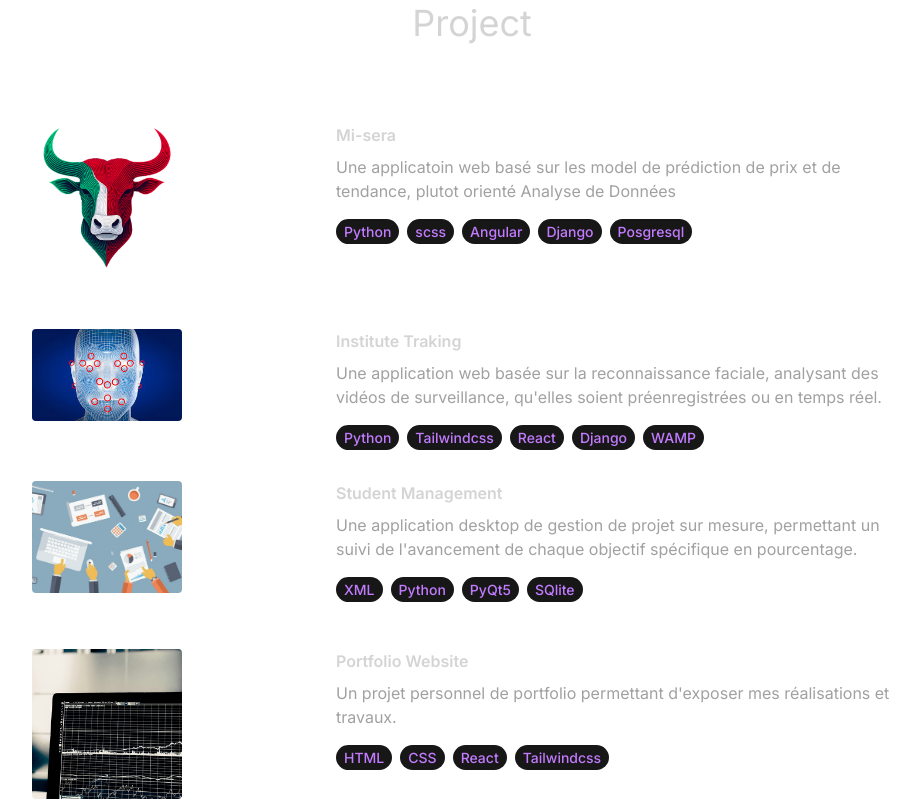
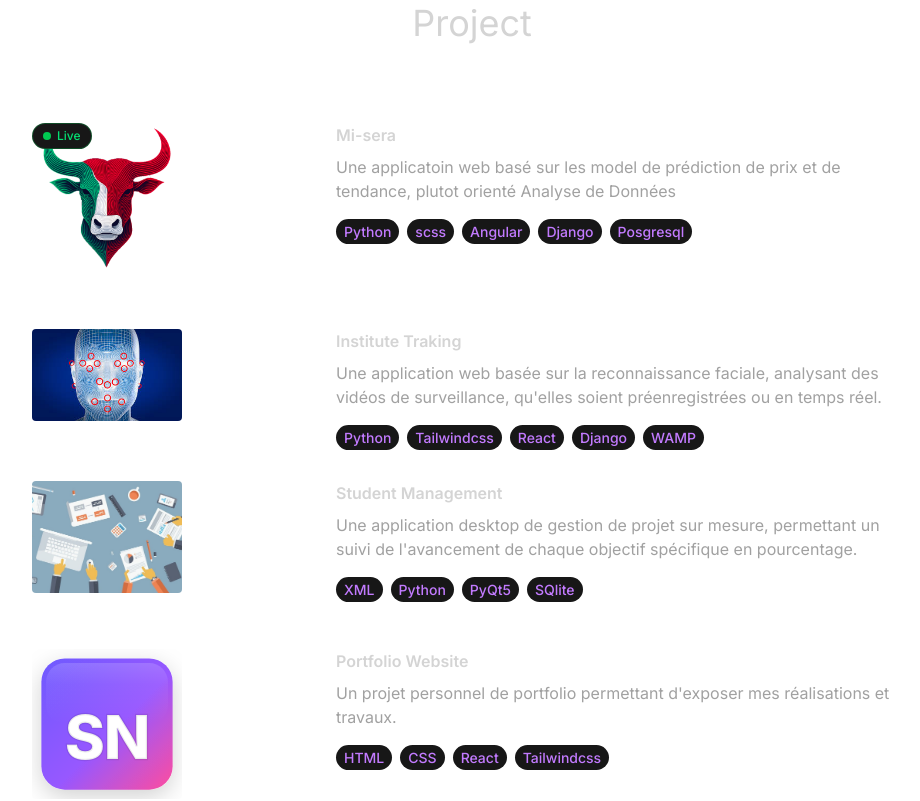
Before and after one commit to Santatriniaina17/myportfolio, a React (Vite) app: page / in a window 1280 px wide. Shown: the part 800-1601 px from the top of the page, without its empty margins (168-1088 px from the left). Built offline with nearby package versions, Linux system fonts and the light colour scheme.

Commit message:
add link misera

```diff
--- a/src/components/Project.jsx
+++ b/src/components/Project.jsx
@@ -7,8 +7,14 @@ const Projects = () => {
       <h1 className="my-20 text-center text-4xl">Project</h1>
       <div>
         {PROJECTS.map((project, index) => (
-          <div key={index} className="mb-8 flex flex-wrap lg:justify-center">
-            <div className="w-full lg:w-1/4">
+          <div
+            key={index}
+            className={`mb-8 flex flex-wrap lg:justify-center ${
+              project.link ? "cursor-pointer group" : ""
+            }`}
+            onClick={() => project.link && window.open(project.link, "_blank")}
+          >
+            <div className="w-full lg:w-1/4 relative">
               <img
                 src={project.image}
                 alt={project.title}
@@ -16,6 +22,15 @@ const Projects = () => {
                 height={150}
                 className="mb-6 rounded"
               />
+              {project.link && (
+                <span className="absolute top-0 left-0 flex items-center gap-1.5 rounded-full bg-neutral-900 border border-green-500/30 px-2.5 py-1 text-xs font-medium text-green-400">
+                  <span className="relative flex h-2 w-2">
+                    <span className="animate-ping absolute inline-flex h-full w-full rounded-full bg-green-400 opacity-75"></span>
+                    <span className="relative inline-flex rounded-full h-2 w-2 bg-green-500"></span>
+                  </span>
+                  Live
+                </span>
+              )}
             </div>
             <div className="w-full max-w-xl lg:w-3/4">
               <h5 className="mb-2 font-semibold">{project.title}</h5>
--- a/src/constants/ProjectContent.js
+++ b/src/constants/ProjectContent.js
@@ -1,6 +1,6 @@
 import project1 from "../assets/face_reco.jpg";
 import project2 from "../assets/gestion_de _projet.jpg";
-import project3 from "../assets/portfolio.jpg";
+import project3 from "../assets/icon.svg";
 import project0 from "../assets/Mi_trade.png";
 
 export const PROJECTS = [
@@ -10,6 +10,7 @@ export const PROJECTS = [
     description:
       "Une applicatoin web basé sur les model de prédiction de prix et de tendance, plutot orienté Analyse de Données",
     technologies: ["Python", "scss", "Angular", "Django", "Posgresql"],
+    link: "https://misera-depl.vercel.app/",
   },
   {
     title: "Institute Traking",
```
Also changed, not shown: 1 other file (tests, documents, lock files or other folders).
